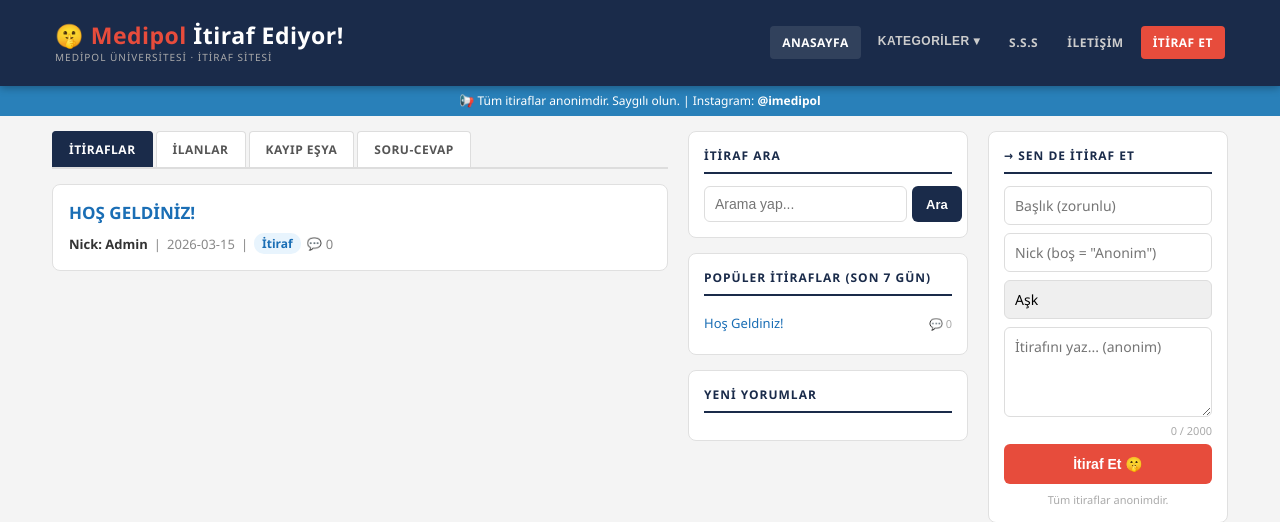
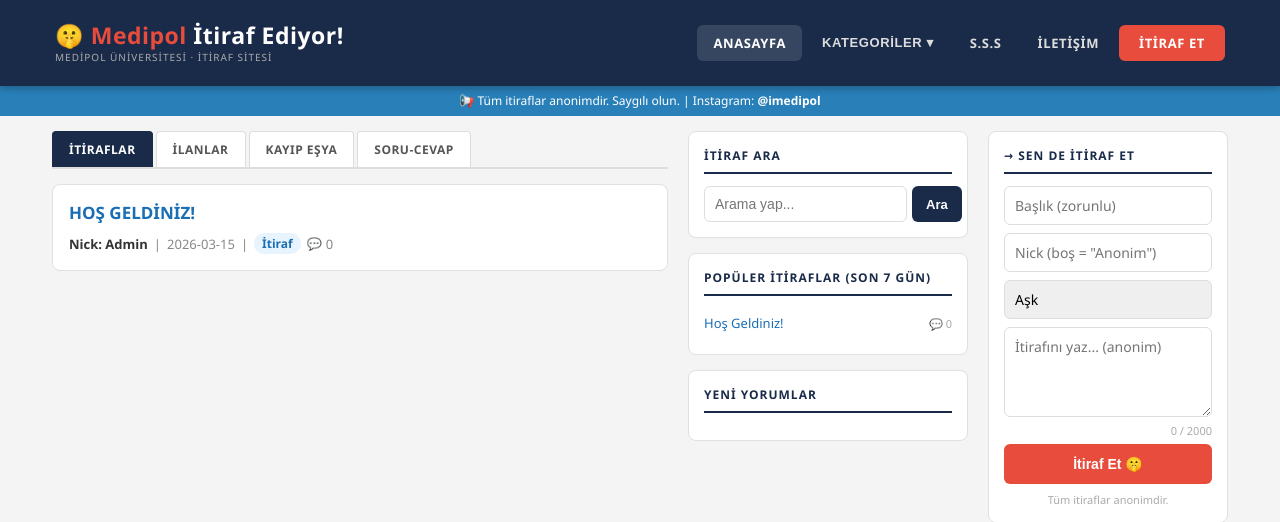
Before and after one commit to medipolitiraf/medipol-itiraf, a Flask app: page / in a window 1280 px wide. Shown: the top 522 px of the page. Run offline with Flask 3, Linux system fonts and the light colour scheme; data comes from the database, SQL or seed files in the repository; data that the repository does not hold is empty.

Commit message:
desktop nav buyut ve hizala

```diff
--- a/static/css/style.css
+++ b/static/css/style.css
@@ -54,29 +54,33 @@
 /* Desktop nav */
 nav {
     display: flex;
-    gap: 5px;
+    gap: 4px;
+    align-items: center;
 }
 
 nav a {
-    color: #ccc;
+    color: #ddd;
     text-decoration: none;
-    padding: 8px 12px;
-    border-radius: 4px;
-    font-size: 12px;
-    font-weight: 600;
-    letter-spacing: 0.5px;
+    padding: 9px 16px;
+    border-radius: 6px;
+    font-size: 13px;
+    font-weight: 700;
+    letter-spacing: 0.6px;
     transition: all 0.2s;
     text-transform: uppercase;
+    white-space: nowrap;
 }
 
 nav a:hover, nav a.active {
     color: #fff;
-    background: rgba(255,255,255,0.1);
+    background: rgba(255,255,255,0.12);
 }
 
 nav a.itiraf-btn {
     background: #e74c3c;
     color: #fff;
+    padding: 9px 20px;
+    border-radius: 6px;
 }
 
 nav a.itiraf-btn:hover { background: #c0392b; }
@@ -85,19 +89,20 @@
 .nav-dropdown { position: relative; }
 
 .nav-drop-btn {
-    color: #ccc;
+    color: #ddd;
     background: none;
     border: none;
-    padding: 8px 12px;
-    border-radius: 4px;
-    font-size: 12px;
-    font-weight: 600;
-    letter-spacing: 0.5px;
+    padding: 9px 16px;
+    border-radius: 6px;
+    font-size: 13px;
+    font-weight: 700;
+    letter-spacing: 0.6px;
     text-transform: uppercase;
     cursor: pointer;
     transition: all 0.2s;
+    white-space: nowrap;
 }
-.nav-drop-btn:hover { color: #fff; background: rgba(255,255,255,0.1); }
+.nav-drop-btn:hover { color: #fff; background: rgba(255,255,255,0.12); }
 
 .nav-drop-content {
     display: none;
```
